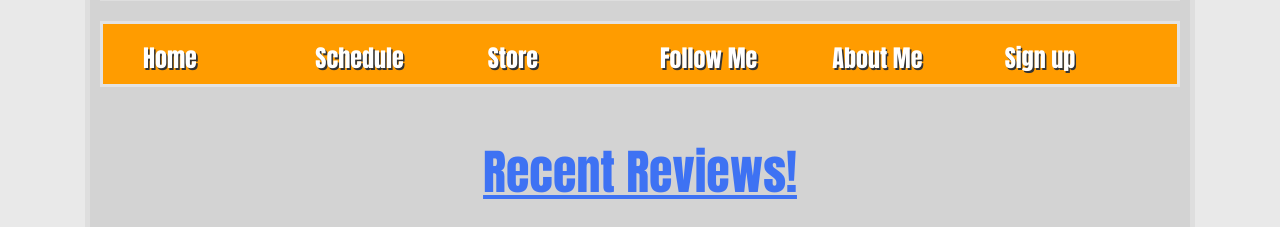
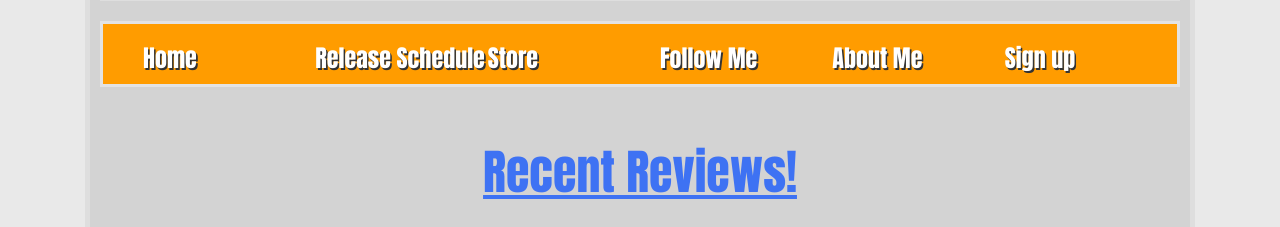
Before and after one commit to Cjmacdonald/The-Quintessential-Gamer, a PHP site: page /index.php in a window 1280 px wide. Shown: the part 282-509 px from the top of the page. Run offline with PHP 8.4, Linux system fonts and the light colour scheme.

Commit message:
edit name of (template.php) 'schedule' to 'release schedule.'

```diff
--- a/template.php
+++ b/template.php
@@ -16,7 +16,7 @@
 
           <ul id="nav">
             <li><a href="index.php">Home</a></li>
-            <li><a href="schedule.php">Schedule</a></li>
+            <li><a href="schedule.php">Release Schedule</a></li>
             <li><a href="merch.php">Store</a></li>
             <li><a href="followMe.php">Follow Me</a></li>
             <li><a href="aboutMe.php">About Me</a></li>
```
